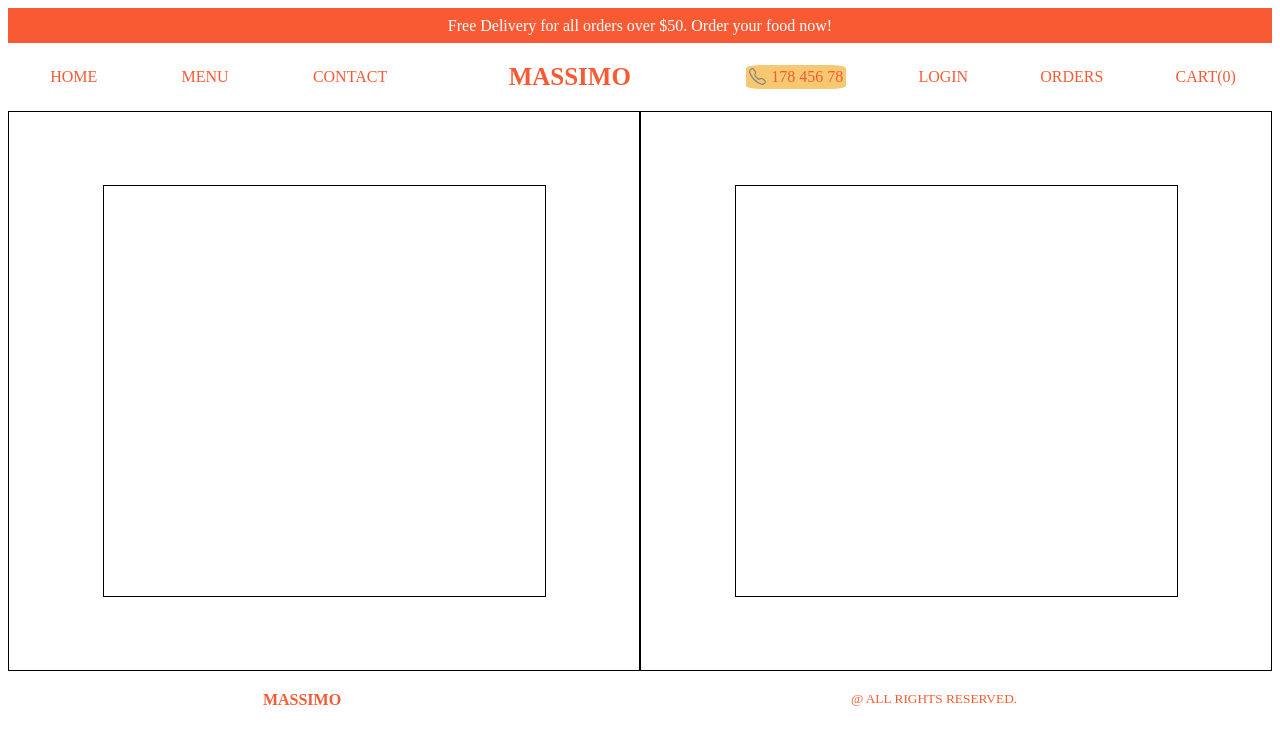
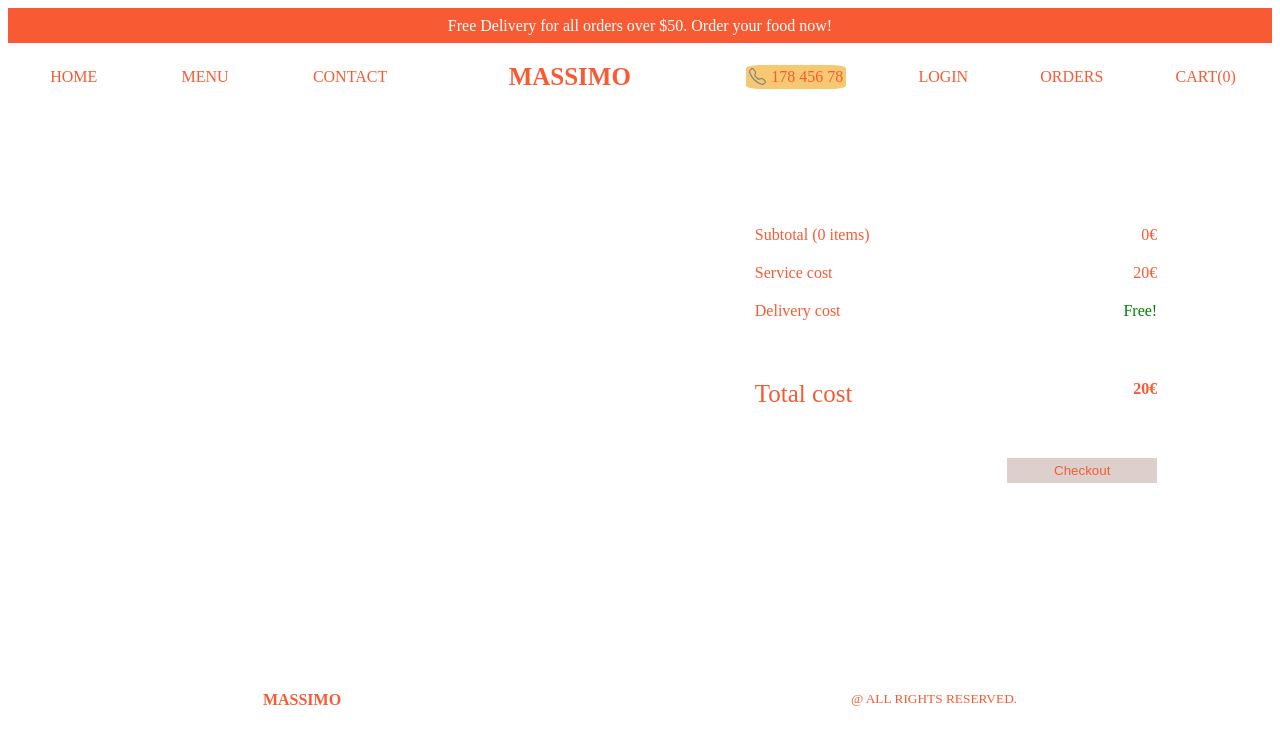
Before and after one commit to sabrinabu/restaurentapp2023, a React (Vite) app: page /cart in a window 1280 px wide. Shown: the top 744 px of the page. Built offline with nearby package versions, Linux system fonts and the light colour scheme.

Commit message:
Checkout part of Cart page CSS implemented

```diff
--- a/src/pages/cart/Cart.tsx
+++ b/src/pages/cart/Cart.tsx
@@ -22,7 +22,35 @@ export default function Cart() {
           </div>
         </div>
         <div className="parent">
-          <div className="center"></div>
+          <div className="center">
+            <div className="checkout">
+              <div className="row">
+                <span className="text">
+                  Subtotal ({cart.totalquantity} items)
+                </span>
+                <span className="text">{cart.total}€</span>
+              </div>
+              <div className="row">
+                <span className="text">Service cost</span>
+                <span className="text">20€</span>
+              </div>
+              <div className="row">
+                <span className="text">Delivery cost</span>
+                <span className="text" style={{ color: "green" }}>
+                  Free!
+                </span>
+              </div>
+              <div className="row" style={{ padding: "50px 20px" }}>
+                <span className="text" style={{ fontSize: "25px" }}>
+                  Total cost
+                </span>
+                <span className="text" style={{ fontWeight: 600 }}>
+                  {cart.total + 20}€
+                </span>
+              </div>
+              <button className="checkoutbtn">Checkout</button>
+            </div>
+          </div>
         </div>
       </div>
       <Footer />
--- a/src/pages/cart/cart.scss
+++ b/src/pages/cart/cart.scss
@@ -5,16 +5,35 @@
     flex-wrap: wrap;
     .parent {
       flex: 1;
-      border: 1px solid;
       display: flex;
       justify-content: center;
       align-items: center;
-
       .center {
-        height: 410px;
+        height: 350px;
         width: 70%;
-        border: 1px solid;
         overflow: auto;
+        color: rgb(248, 91, 52);
+        .checkout {
+          display: flex;
+          flex-direction: column;
+          width: 100%;
+          .row {
+            display: flex;
+            justify-content: space-between;
+            padding: 10px 20px;
+            .text {
+            }
+          }
+          .checkoutbtn {
+            padding: 5px;
+            margin-right: 20px;
+            width: 150px;
+            align-self: flex-end;
+            color: rgb(248, 91, 52);
+            background-color: rgb(221, 207, 203);
+            border-style: none;
+          }
+        }
       }
     }
   }
--- a/src/redux/cartRedux.ts
+++ b/src/redux/cartRedux.ts
@@ -5,7 +5,6 @@ const cartSlice = createSlice({
   name: "cart",
   initialState: {
     products: [],
-    size: "",
     totalquantity: 0,
     total: 0,
   },
@@ -21,7 +20,7 @@ const cartSlice = createSlice({
       }
       //state.products.push(action.payload);
       state.totalquantity += 1;
-      state.total += action.payload.price * action.payload.quantity;
+      state.total += action.payload.price * action.payload.qty;
     },
     removeProduct: (state, action) => {
       state.products = state.products.filter((product) => {
@@ -31,6 +30,8 @@ const cartSlice = createSlice({
     adjustQuantities: (state, action) => {},
     reset: (state) => {
       state.products = [];
+      state.totalquantity = 0;
+      state.total = 0;
     },
   },
 });
```
